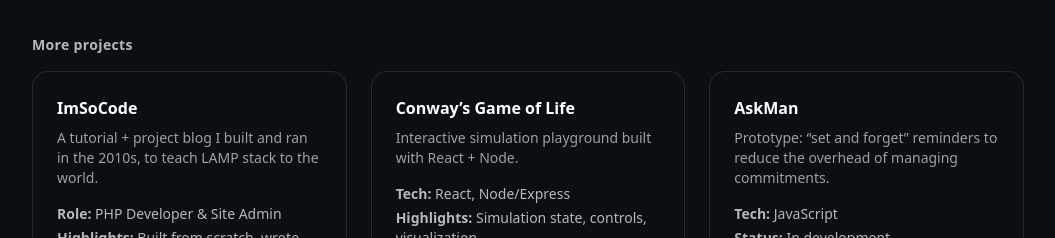
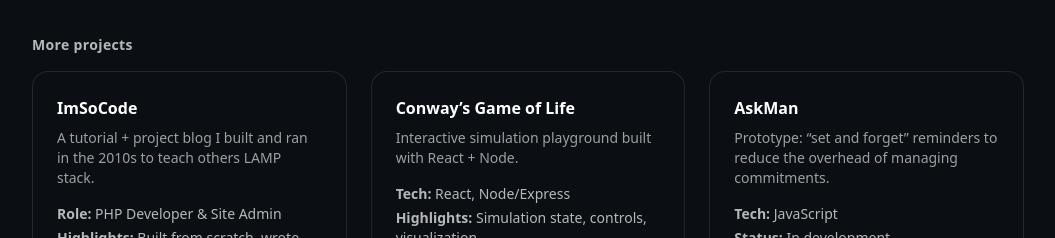
Before and after one commit to jeanbeanie/jeane.dev, a Next.js app: page / in a window 1280 px wide. Shown: the part 1440-1678 px from the top of the page, without its empty margins (112-1167 px from the left). Built offline with nearby package versions, Linux system fonts and the light colour scheme.

Commit message:
Refine project description

```diff
--- a/src/pages/index.tsx
+++ b/src/pages/index.tsx
@@ -187,7 +187,7 @@
                     <article className="card">
                         <h4 className="font-semibold">ImSoCode</h4>
                         <p className="mt-2 text-sm text-foreground/60">
-                            A tutorial + project blog I built and ran in the 2010s, to teach LAMP stack to the world.
+                            A tutorial + project blog I built and ran in the 2010s to teach others LAMP stack.
                         </p>
                         <ul className="mt-4 space-y-1 text-sm text-foreground/70">
                             <li><b>Role:</b> PHP Developer & Site Admin</li>
```
